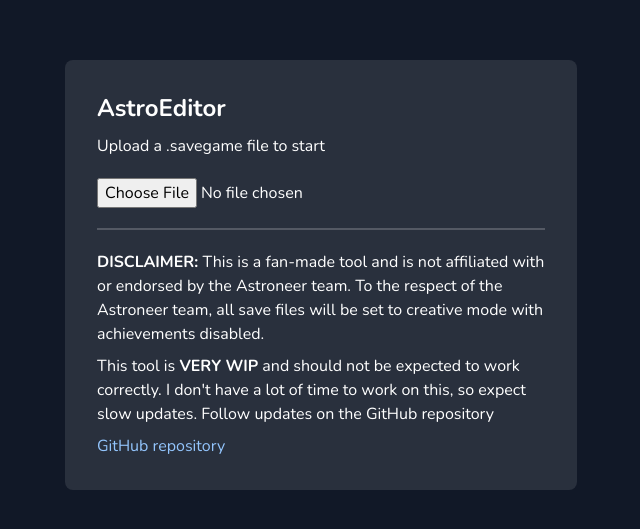
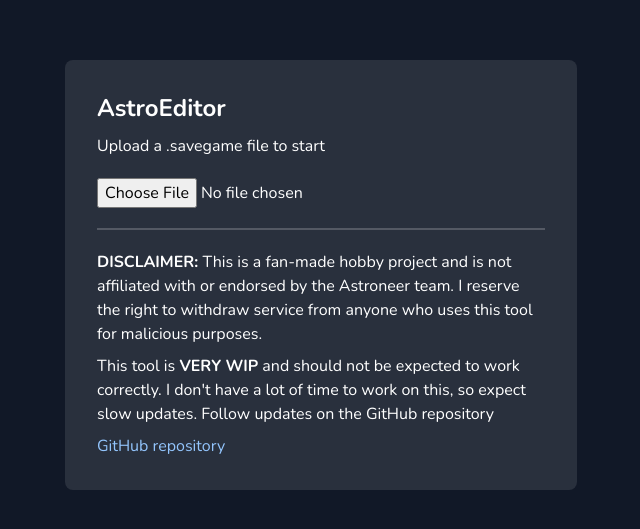
Before and after one commit to Floffah/astroeditor, a Next.js app in the folder apps/web/: page / in a window 1280 px wide. Shown: the part 125-654 px from the top of the page, without its empty margins (319-959 px from the left). Built offline with nearby package versions, Linux system fonts and the light colour scheme.

Commit message:
fix: better disclaimer

```diff
--- a/apps/web/src/app/FileUploadForm.tsx
+++ b/apps/web/src/app/FileUploadForm.tsx
@@ -42,9 +42,9 @@ export function FileUploadForm() {
 			<div className="flex flex-col gap-2">
 				<p>
 					<strong>DISCLAIMER: </strong>
-					This is a fan-made tool and is not affiliated with or endorsed by the
-					Astroneer team. To the respect of the Astroneer team, all save files
-					will be set to creative mode with achievements disabled.
+					This is a fan-made hobby project and is not affiliated with or
+					endorsed by the Astroneer team. I reserve the right to withdraw
+					service from anyone who uses this tool for malicious purposes.
 				</p>
 				<p>
 					This tool is <strong>VERY WIP</strong> and should not be expected to
```
Also changed, not shown: 1 other file (tests, documents, lock files or other folders).
